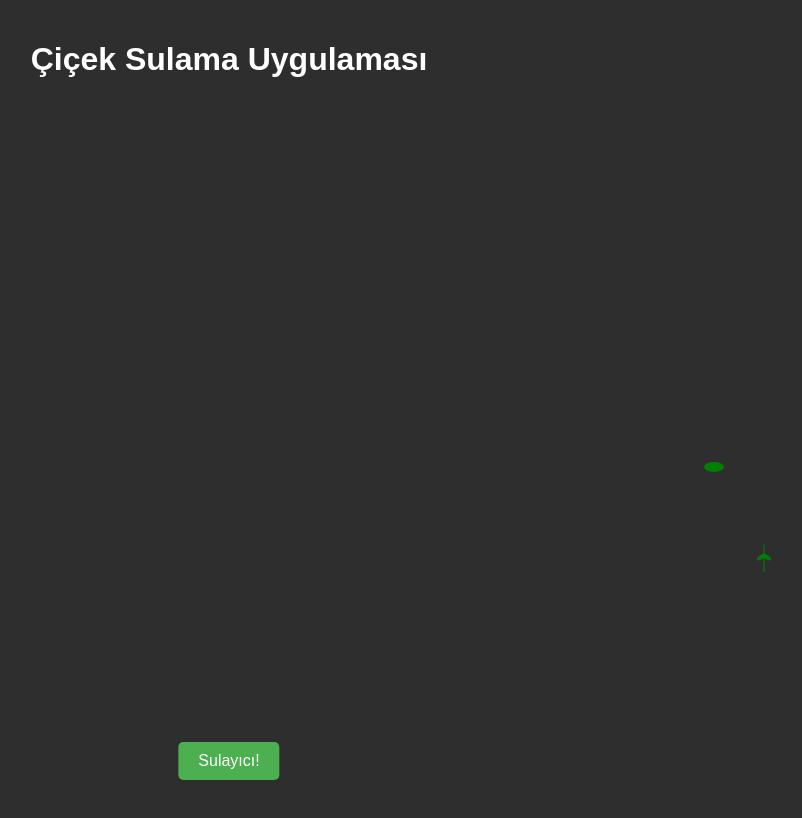
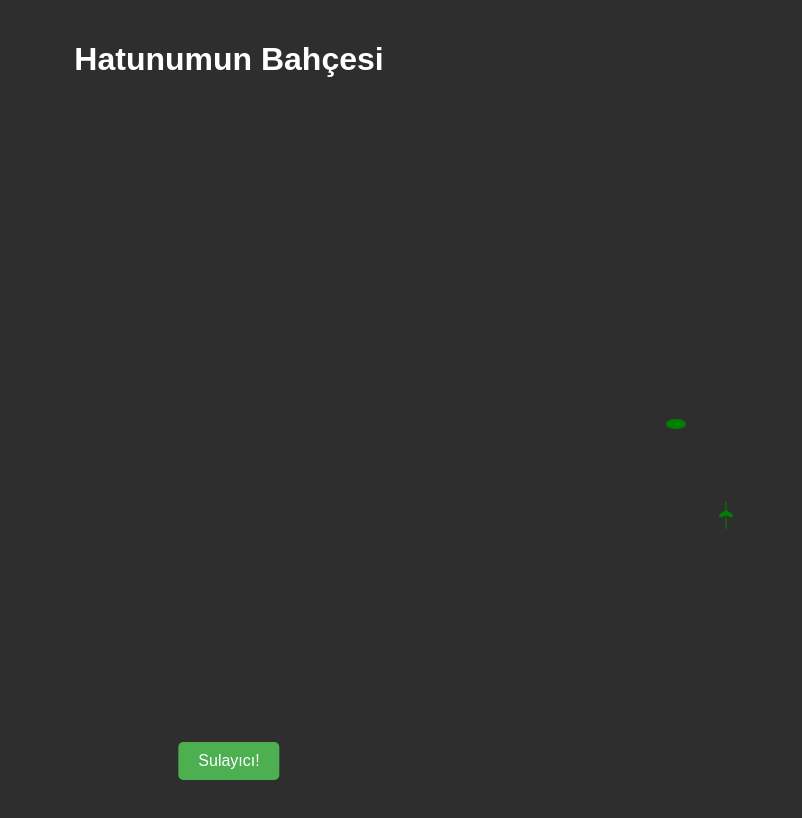
Before and after one commit to yesuoz/flowergarden2, a plain HTML site: page index.html in a window 1280 px wide. Both pictures are taken after a click on the button "Sulayıcı!". Shown: the whole page, without its empty margins (411-1213 px from the left). Drawn offline with Linux system fonts and the light colour scheme.

Commit message:
Update index.html

```diff
--- a/index.html
+++ b/index.html
@@ -62,7 +62,7 @@
             background: rgba(173, 216, 230, 0.7);
             animation: waterEffectAnim 1s ease-out forwards;
         }
-        @keyframes ripple {
+        @keyframes waterEffectAnim {
             from { transform: scale(1); opacity: 1; }
             to { transform: scale(5); opacity: 0; }
         }
@@ -96,13 +96,18 @@
     </style>
 </head>
 <body>
-    <h1>Çiçek Sulama Uygulaması</h1>
+    <h1>Hatunumun Bahçesi</h1>
     <div id="garden"></div>
     <button id="waterButton">Sulayıcı!</button>
     <script>
         let growthStage = 0;
         let flowers = [];
         const garden = document.getElementById('garden');
+        const flowerColors = ['red', 'blue', 'purple', 'orange', 'pink'];
+
+        function getRandomColor() {
+            return flowerColors[Math.floor(Math.random() * flowerColors.length)];
+        }
 
         function createFlower(x, y) {
             const flowerContainer = document.createElement('div');
@@ -116,21 +121,22 @@
             flower.setAttribute('width', '100');
             flower.setAttribute('height', '100');
 
+            const petalColor = getRandomColor();
+
             flower.innerHTML = `
                 <line class="stem" x1="100" y1="200" x2="100" y2="150" stroke="green" stroke-width="2"/>
                 <ellipse class="leaf" cx="95" cy="170" rx="10" ry="4" fill="green" transform="rotate(-30 95 170)" style="opacity: 0;"/>
                 <ellipse class="leaf" cx="105" cy="170" rx="10" ry="4" fill="green" transform="rotate(30 105 170)" style="opacity: 0;"/>
                 <circle class="center" cx="100" cy="140" r="5" fill="yellow" style="opacity: 0;"/>
-                <circle class="petal" cx="100" cy="130" r="5" fill="white" style="opacity: 0;"/>
-                <circle class="petal" cx="90" cy="135" r="5" fill="white" style="opacity: 0;"/>
-                <circle class="petal" cx="110" cy="135" r="5" fill="white" style="opacity: 0;"/>
-                <circle class="petal" cx="95" cy="145" r="5" fill="white" style="opacity: 0;"/>
-                <circle class="petal" cx="105" cy="145" r="5" fill="white" style="opacity: 0;"/>
+                <circle class="petal" cx="100" cy="130" r="5" fill="${petalColor}" style="opacity: 0;"/>
+                <circle class="petal" cx="90" cy="135" r="5" fill="${petalColor}" style="opacity: 0;"/>
+                <circle class="petal" cx="110" cy="135" r="5" fill="${petalColor}" style="opacity: 0;"/>
+                <circle class="petal" cx="95" cy="145" r="5" fill="${petalColor}" style="opacity: 0;"/>
+                <circle class="petal" cx="105" cy="145" r="5" fill="${petalColor}" style="opacity: 0;"/>
             `;
 
             const grass = document.createElement('div');
             grass.setAttribute('class', 'grass');
-
             flowerContainer.appendChild(flower);
             flowerContainer.appendChild(grass);
             garden.appendChild(flowerContainer);
@@ -167,8 +173,25 @@
         }
 
         document.getElementById('waterButton').addEventListener('click', function() {
-            const x = Math.random() * (window.innerWidth - 100);
-            const y = Math.random() * (window.innerHeight - 100);
+            const gardenWidth = garden.clientWidth;
+            const gardenHeight = garden.clientHeight;
+            const flowerSize = 100;
+            let x, y, collision;
+
+            do {
+                collision = false;
+                x = Math.random() * (gardenWidth - flowerSize);
+                y = Math.random() * (gardenHeight - flowerSize);
+                for (const flower of flowers) {
+                    const flowerX = parseFloat(flower.parentElement.style.left);
+                    const flowerY = parseFloat(flower.parentElement.style.top);
+                    if (Math.abs(flowerX - x) < flowerSize && Math.abs(flowerY - y) < flowerSize) {
+                        collision = true;
+                        break;
+                    }
+                }
+            } while (collision);
+
             createFlower(x, y);
 
             flowers.forEach((flower, index) => {
```
